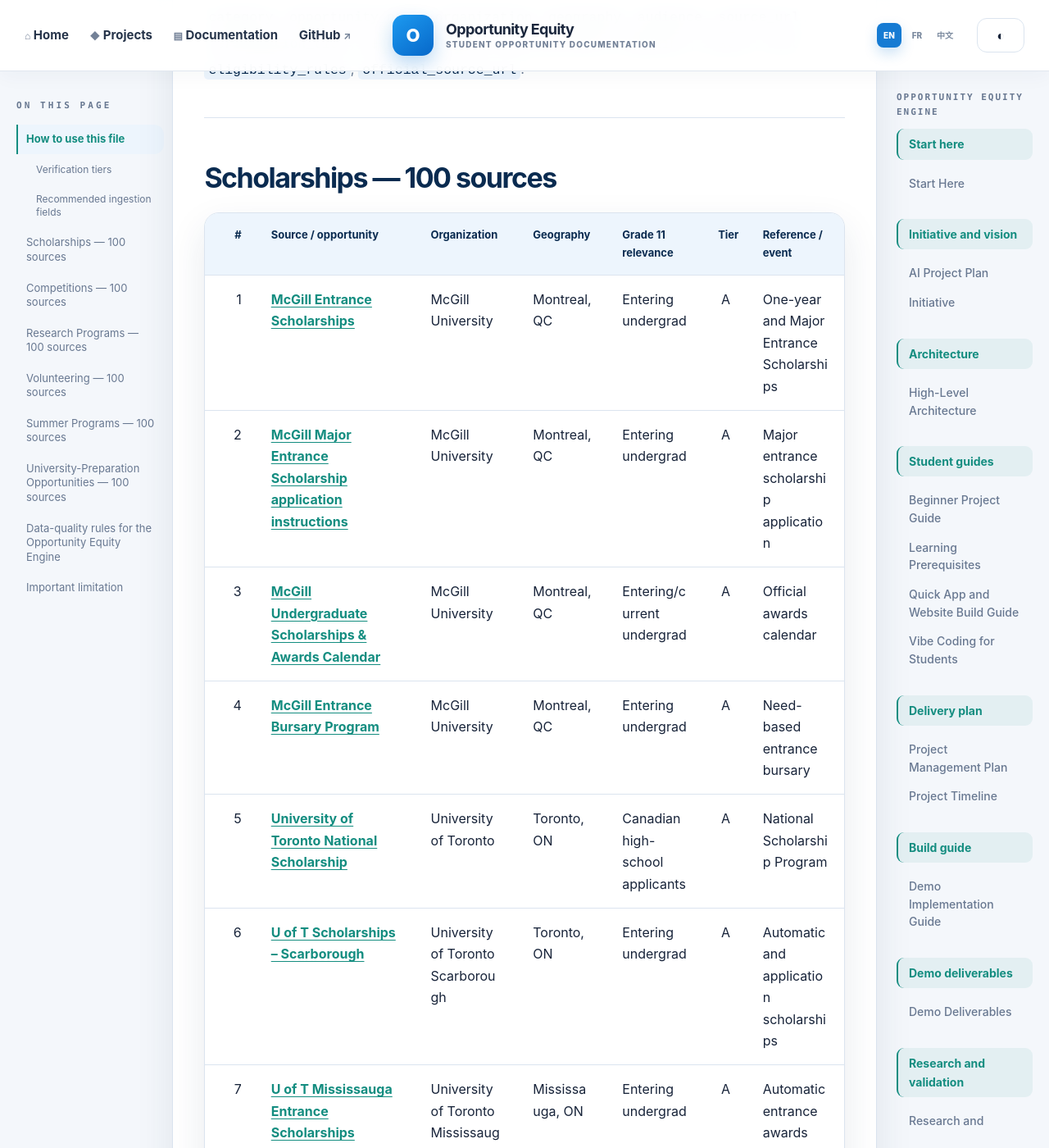
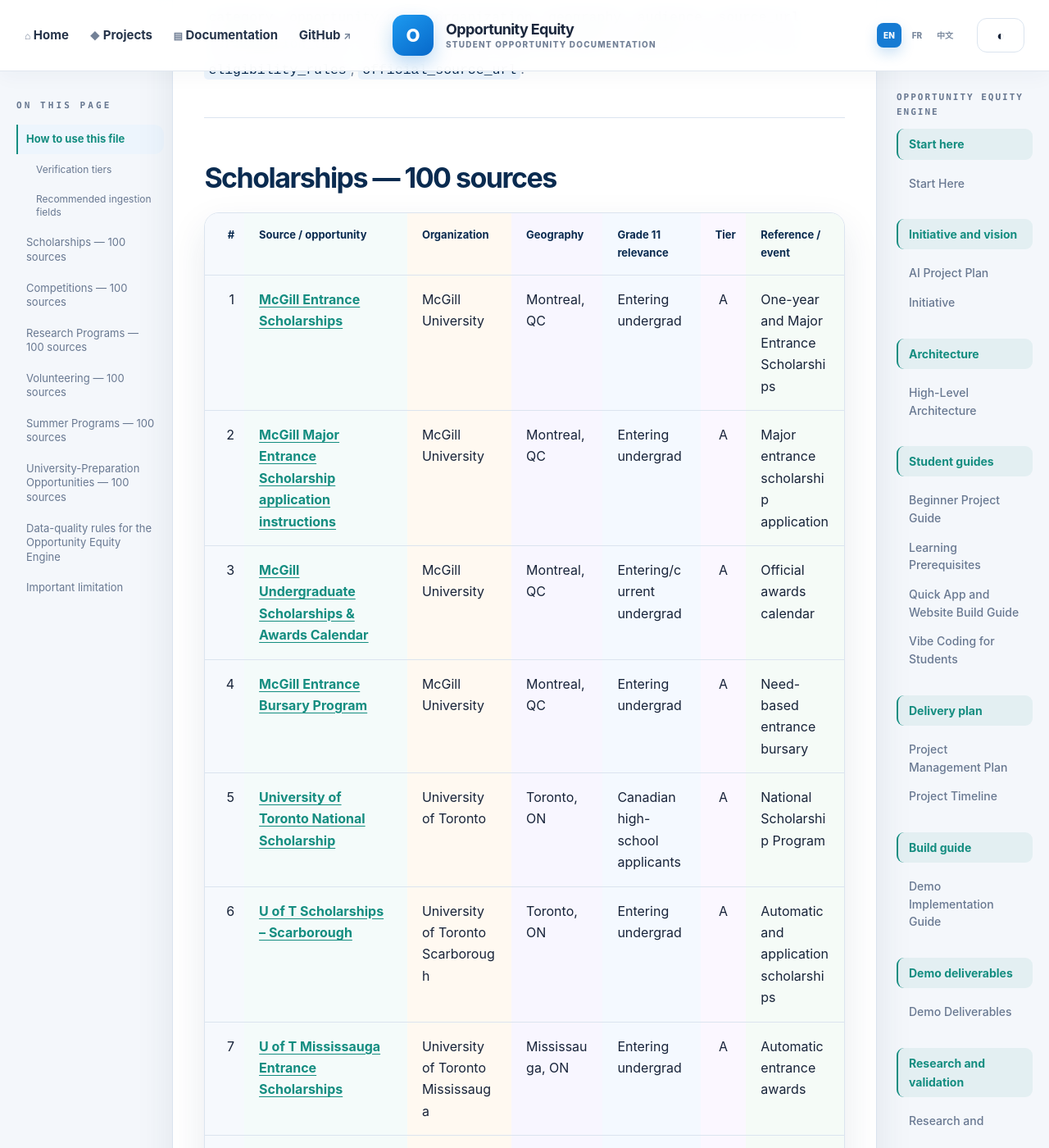
Before and after one commit to andyxuan2010/OpportunityEquityEngine, a Jekyll site: the page built from docs/10-opportunity-sources/Opportunity_Equity_Engine_600_Sources.md, in a window 1280 px wide and 1400 px high, scrolled down 1105 px. Shown: the whole window at 82% size. Built offline with Jekyll 4.4.1, drawn with Linux system fonts in a browser that asks for light colours.

Commit message:
Add table column tints and tighten index column

```diff
--- a/assets/css/style.scss
+++ b/assets/css/style.scss
@@ -12,6 +12,13 @@
   --background: #f4f7fb;
   --line: #dbe4ef;
   --soft-blue: #edf5fd;
+  --table-column-1: #f6f9fd;
+  --table-column-2: #f4fbfa;
+  --table-column-3: #fff9f1;
+  --table-column-4: #f8f6ff;
+  --table-column-5: #f4f9ff;
+  --table-column-6: #fbf7ff;
+  --table-column-7: #f5fbf7;
   --teal: #148d80;
   --shadow: 0 18px 45px rgba(31, 57, 88, .10);
   --max-width: 1220px;
@@ -225,7 +232,14 @@
 .home-content tr:last-child td, .document-content tr:last-child td { border-bottom: 0; }
 .document-catalog table { table-layout: fixed; }
 .document-catalog th, .document-catalog td { overflow-wrap: anywhere; word-break: normal; }
-.document-catalog th:nth-child(1), .document-catalog td:nth-child(1) { width: 8%; min-width: 72px; white-space: nowrap; }
+.home-content table th:nth-child(1), .home-content table td:nth-child(1), .document-content table th:nth-child(1), .document-content table td:nth-child(1) { background: var(--table-column-1); }
+.home-content table th:nth-child(2), .home-content table td:nth-child(2), .document-content table th:nth-child(2), .document-content table td:nth-child(2) { background: var(--table-column-2); }
+.home-content table th:nth-child(3), .home-content table td:nth-child(3), .document-content table th:nth-child(3), .document-content table td:nth-child(3) { background: var(--table-column-3); }
+.home-content table th:nth-child(4), .home-content table td:nth-child(4), .document-content table th:nth-child(4), .document-content table td:nth-child(4) { background: var(--table-column-4); }
+.home-content table th:nth-child(5), .home-content table td:nth-child(5), .document-content table th:nth-child(5), .document-content table td:nth-child(5) { background: var(--table-column-5); }
+.home-content table th:nth-child(6), .home-content table td:nth-child(6), .document-content table th:nth-child(6), .document-content table td:nth-child(6) { background: var(--table-column-6); }
+.home-content table th:nth-child(7), .home-content table td:nth-child(7), .document-content table th:nth-child(7), .document-content table td:nth-child(7) { background: var(--table-column-7); }
+.document-catalog th:nth-child(1), .document-catalog td:nth-child(1) { width: 6%; min-width: 72px; padding-right: 12px; padding-left: 12px; white-space: nowrap; }
 .document-catalog th:nth-child(2), .document-catalog td:nth-child(2) { width: 25%; }
 .document-catalog th:nth-child(3), .document-catalog td:nth-child(3) { width: 16%; }
 .document-catalog th:nth-child(4), .document-catalog td:nth-child(4) { width: 14%; }
@@ -366,6 +380,7 @@
 .footer-inner a { color: var(--blue); font-weight: 750; }
 
 [data-theme="dark"] body { --ink: #e7effa; --muted: #a9b9d0; --surface: #111e32; --background: #091322; --line: #263a56; --soft-blue: #152b46; --navy: #c9e8ff; }
+[data-theme="dark"] body { --table-column-1: #14263d; --table-column-2: #132d2d; --table-column-3: #30291f; --table-column-4: #24223a; --table-column-5: #162b42; --table-column-6: #29243a; --table-column-7: #193029; }
 [data-theme="dark"] .site-nav, [data-theme="dark"] .site-footer { border-color: var(--line); background: rgba(9, 19, 34, .94); }
 [data-theme="dark"] .nav-primary a, [data-theme="dark"] .brand-copy strong { color: #e7effa; }
 [data-theme="dark"] .brand-copy small, [data-theme="dark"] .language-option { color: #95a9c5; }
```
